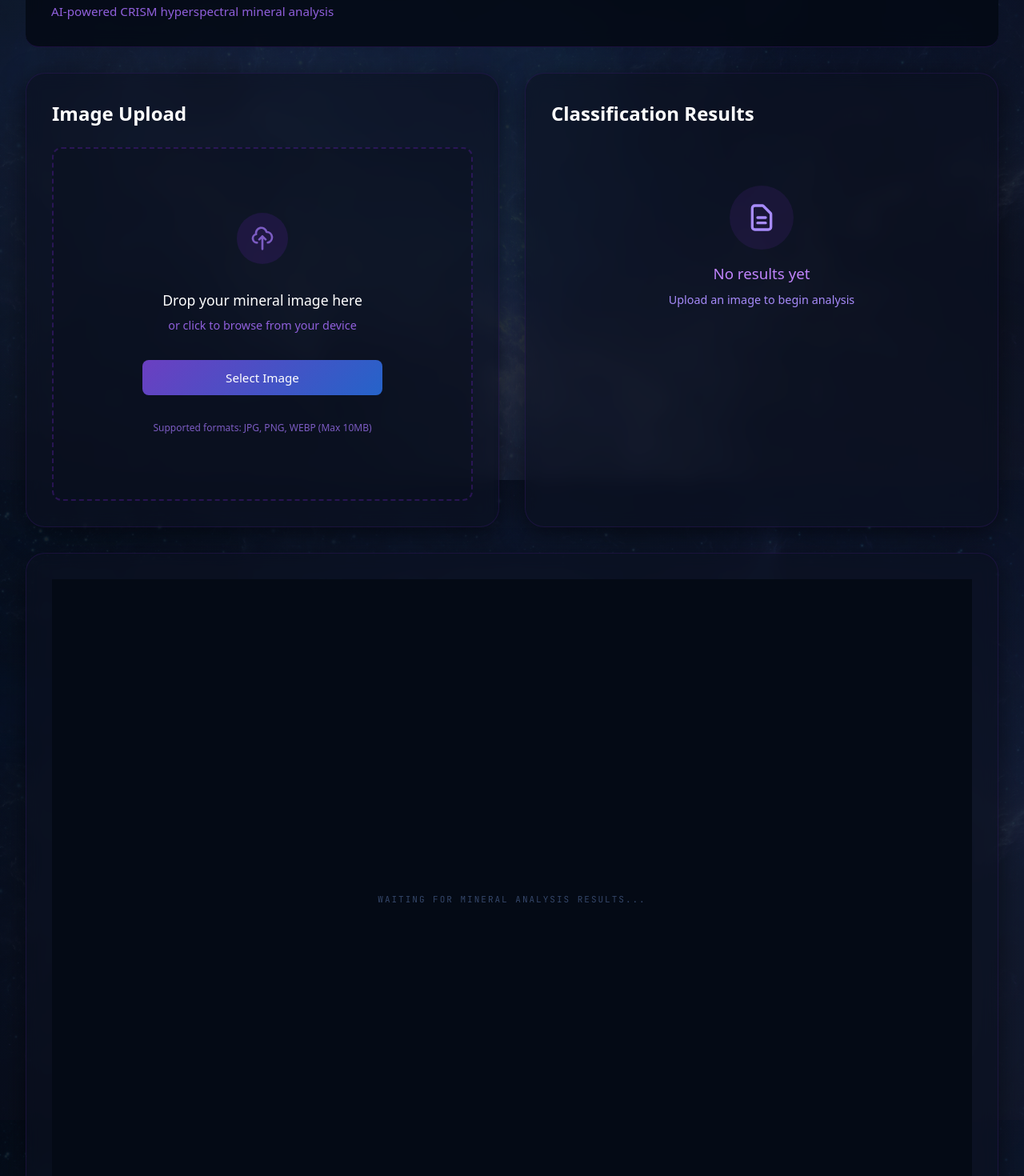
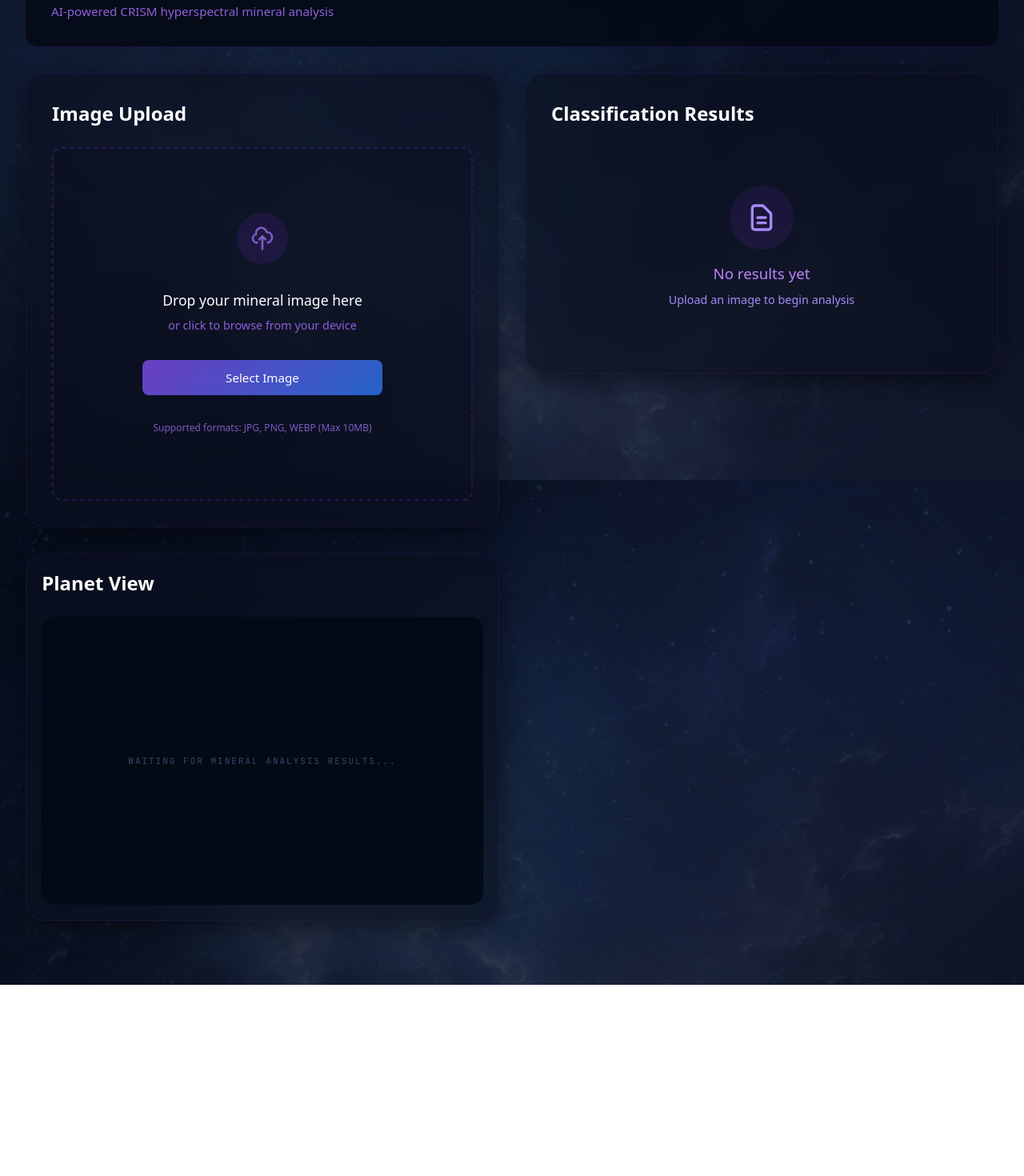
Before and after one commit to ChamudiImasha/Mineral-Identification-Frontend, a React (Vite) app in the folder frontend/: page /mineralClassification in a window 1280 px wide. Shown: the part 200-1670 px from the top of the page at 80% size. After the commit the page ends 1431 px from the top, so only its background shows below. Built offline with nearby package versions, Linux system fonts and the light colour scheme.

Commit message:
Refactor Home and MineralClassification components by removing unused planet elements, enhancing layout with a new upload column, and adjusting styles for compact globe cards. Update PlanetMineralGlobe height to fit parent container.

```diff
--- a/frontend/pages/Home.css
+++ b/frontend/pages/Home.css
@@ -79,33 +79,6 @@
   background-size: 720px 420px;
   opacity: 0.35;
   animation-duration: 150s;
-}
-
-.planet {
-  position: absolute;
-  border-radius: 50%;
-  filter: blur(0.3px);
-  pointer-events: none;
-}
-
-.planet-one {
-  width: 240px;
-  height: 240px;
-  top: 12%;
-  right: -65px;
-  background: radial-gradient(circle at 30% 30%, #8ec5ff, #355ba4 60%, #1f2b55);
-  box-shadow: 0 0 80px rgba(85, 140, 255, 0.3);
-  animation: floatPlanet 9s ease-in-out infinite;
-}
-
-.planet-two {
-  width: 120px;
-  height: 120px;
-  bottom: 14%;
-  left: -30px;
-  background: radial-gradient(circle at 40% 25%, #ffcfa9, #cb7e53 58%, #703c2d);
-  box-shadow: 0 0 60px rgba(234, 149, 96, 0.4);
-  animation: floatPlanet 7s ease-in-out infinite reverse;
 }
 
 .nebula {
@@ -282,16 +255,6 @@
   }
 }
 
-@keyframes floatPlanet {
-  0%,
-  100% {
-    transform: translateY(0);
-  }
-  50% {
-    transform: translateY(-14px);
-  }
-}
-
 @media (max-width: 768px) {
   .home-main {
     padding-top: 6.5rem;
@@ -300,15 +263,4 @@
   .hero-content {
     padding: 2rem 1.2rem;
   }
-
-  .planet-one {
-    width: 170px;
-    height: 170px;
-    right: -45px;
-  }
-
-  .planet-two {
-    width: 95px;
-    height: 95px;
-  }
 }
--- a/frontend/pages/Home.tsx
+++ b/frontend/pages/Home.tsx
@@ -14,8 +14,6 @@ const Home = () => {
       <div className="star-field star-field-near" />
       <div className="star-field star-field-mid" />
       <div className="star-field star-field-far" />
-      <div className="planet planet-one" />
-      <div className="planet planet-two" />
       <div className="nebula nebula-left" />
       <div className="nebula nebula-right" />
 
--- a/frontend/pages/MineralClassification.css
+++ b/frontend/pages/MineralClassification.css
@@ -121,6 +121,26 @@
   padding: 2rem;
   border: 1px solid rgba(100, 35, 180, 0.18);
   box-shadow: 0 8px 32px rgba(0, 0, 0, 0.5);
+}
+
+.upload-column {
+  display: flex;
+  flex-direction: column;
+  gap: 2rem;
+}
+
+.compact-globe-card {
+  padding: 1.2rem;
+}
+
+.compact-globe-shell {
+  height: 360px;
+  border-radius: 1rem;
+  overflow: hidden;
+}
+
+.results-column {
+  height: fit-content;
 }
 
 .mineral-card-header {
@@ -252,6 +272,10 @@
     padding: 1.5rem;
   }
 
+  .compact-globe-shell {
+    height: 320px;
+  }
+
   .info-card {
     padding: 1rem;
   }
@@ -291,6 +315,10 @@
 
   .mineral-grid {
     gap: 1.5rem;
+  }
+
+  .compact-globe-shell {
+    height: 280px;
   }
 }
 
--- a/frontend/pages/MineralClassification.tsx
+++ b/frontend/pages/MineralClassification.tsx
@@ -132,6 +132,7 @@ export default function MineralClassification() {
               </div>
             )}
 
+            <div className="upload-column">
               <div className="mineral-card">
                 <div className="mineral-card-header">
                   <h2>Image Upload</h2>
@@ -139,19 +140,11 @@ export default function MineralClassification() {
                 <ImageUploader onImageUpload={handleImageUpload} loading={loading} />
               </div>
 
-            <div className="mineral-card">
+              <div className="mineral-card compact-globe-card">
                 <div className="mineral-card-header">
-                <h2>Classification Results</h2>
+                  <h2>Planet View</h2>
                 </div>
-              <ResultDetailsPanel results={results} loading={loading} />
-            </div>
-
-            {/* Planet globe full-width below upload/results */}
-            <div
-              className="mineral-card"
-              style={{ minHeight: 640, gridColumn: "1 / -1" }}
-            >
-              <div style={{ width: "100%", height: "100%" }}>
+                <div className="compact-globe-shell">
                   <PlanetMineralGlobe
                     results={
                       Array.isArray(results)
@@ -168,6 +161,14 @@ export default function MineralClassification() {
                 </div>
               </div>
             </div>
+
+            <div className="mineral-card results-column">
+              <div className="mineral-card-header">
+                <h2>Classification Results</h2>
+              </div>
+              <ResultDetailsPanel results={results} loading={loading} />
+            </div>
+          </div>
         </div>
       </div>
     </div>
--- a/frontend/pages/component/Planetmineralglobe.tsx
+++ b/frontend/pages/component/Planetmineralglobe.tsx
@@ -616,7 +616,7 @@ export default function PlanetMineralGlobe({
       <div
         style={{
           width: "100%",
-          height: "100vh",
+          height: "100%",
           background: C.bg,
           display: "flex",
           alignItems: "center",
@@ -645,7 +645,7 @@ export default function PlanetMineralGlobe({
     <div
       style={{
         width: "100%",
-        height: "100vh",
+        height: "100%",
         background: C.bg,
         display: "flex",
         flexDirection: "column",
```
Lines whose indentation alone changed are shown as unchanged.
